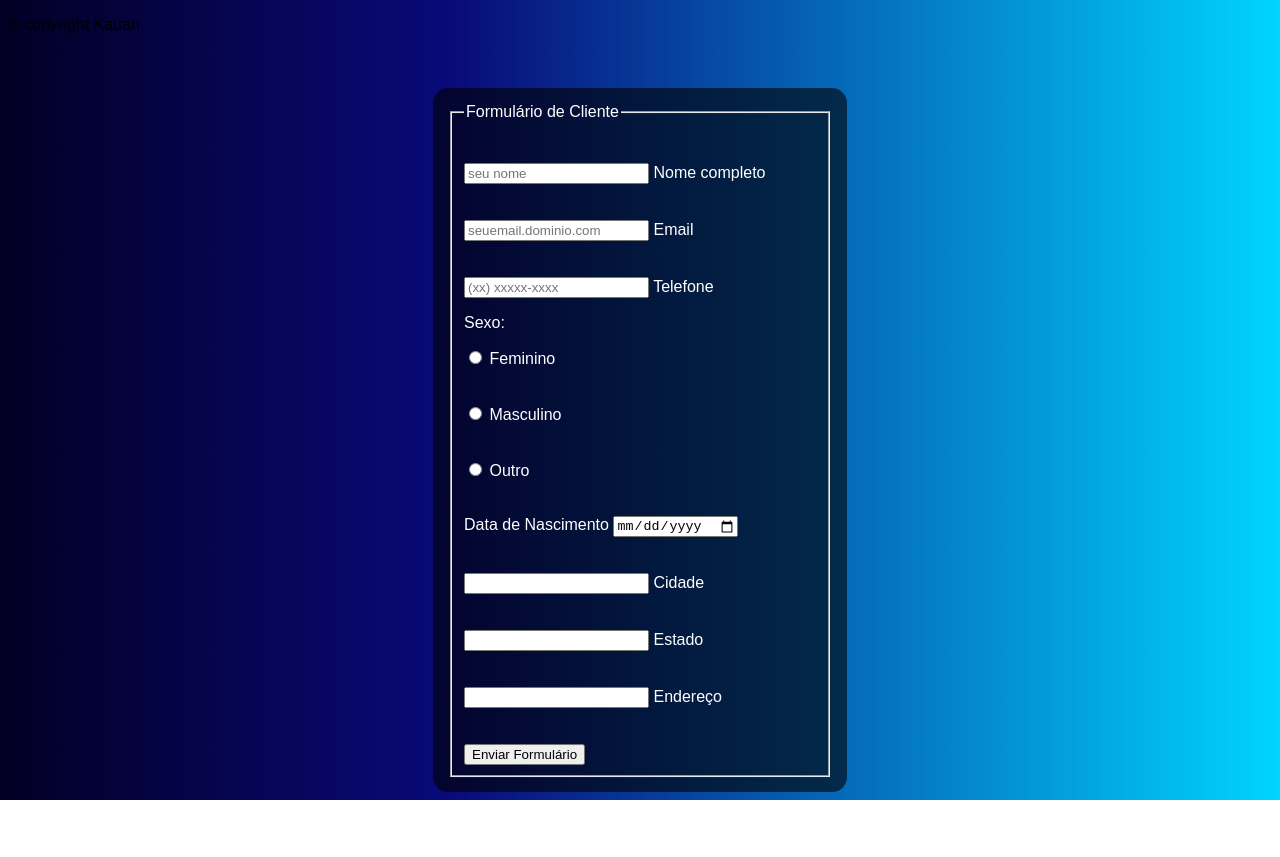
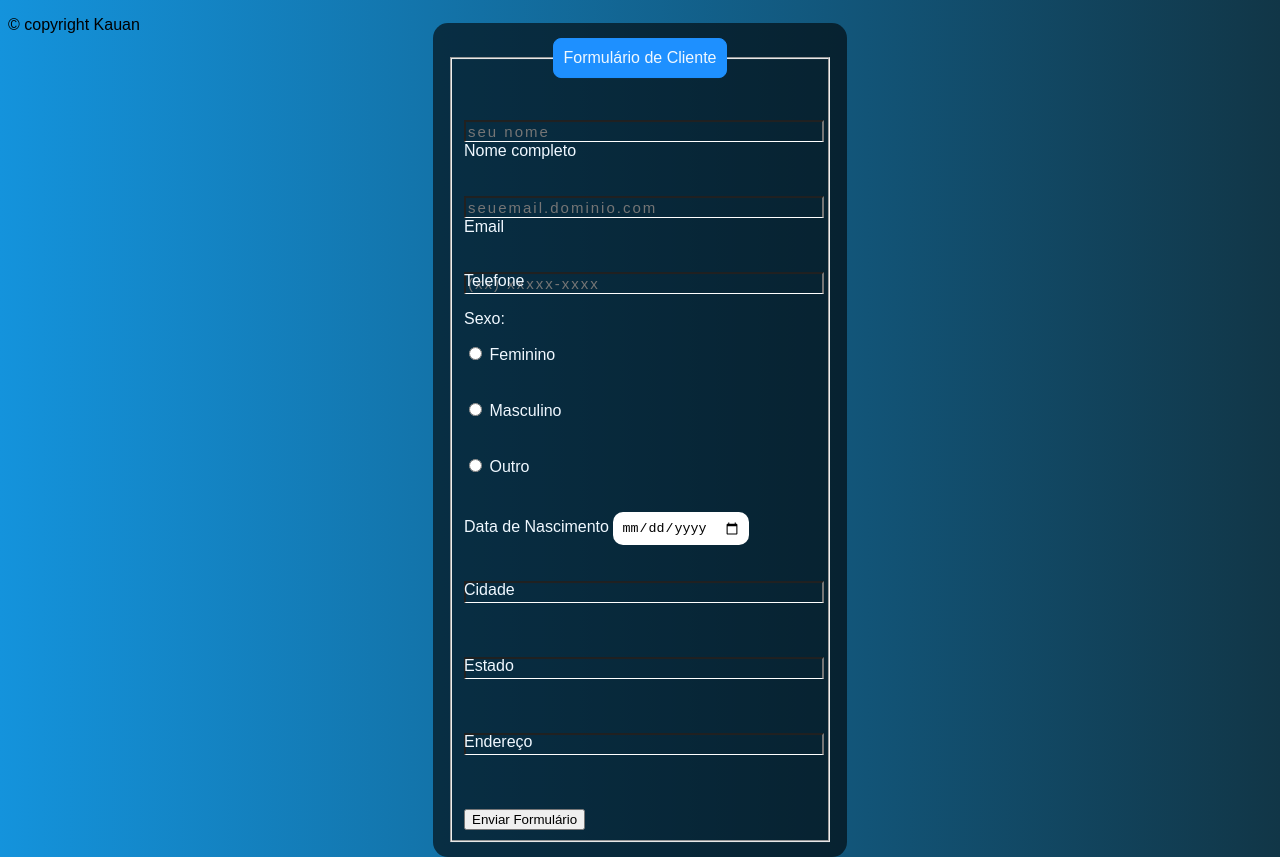
Before and after one commit to mateuszavodini/mateuszavodini, a plain HTML site: page formulario.html in a window 1280 px wide. Before the commit the page ends 800 px from the top, so only its background shows below. Drawn offline with Linux system fonts and the light colour scheme.

Commit message:
Add files via upload

```diff
--- a/formulario.css
+++ b/formulario.css
@@ -1,16 +1,65 @@
 body{
+    font-family: Arial, Helvetica, sans-serif;
+    background-image: linear-gradient(to right, rgb(20, 147, 220), rgb(17, 54, 71));
+    }
 
-    background: linear-gradient(90deg, rgba(2,0,36,1) 0%, rgba(9,9,121,1) 35%, rgba(0,212,255,1) 100%);
-    font-family: Arial, Helvetica, sans-serif;
-}
 .box{
-    color:white;
+    color: aliceblue;
     position: absolute;
-    top:55%;
+    top: 55%;
     left: 50%;
     transform: translate(-50%, -50%);
-    background-color: rgba(0,0,0,0.6);
+    background-color: rgba(0, 0, 0, 0.6);
     padding: 15px;
     border-radius: 15px;
     width: 30%;
 }
+legend{
+    border:1px solid dodgerblue;
+    padding: 10px;
+    text-align: center;
+    background-color: dodgerblue;
+    border-radius: 8px;
+}
+.inputBox{
+    position: relative;
+}
+.inputUser{
+    background: none;
+    border-bottom: 1px solid white;
+    outline: none;
+    color:white;
+    font-size: 15px;
+    width: 100%;
+    letter-spacing: 2px;
+}
+
+.labelinput{/*animação das labels - nessa parte, as labels irá se encaixar dentro dos inputs*/
+    position: absolute; /*vai ocupar apenas o elemento dela mesma*/
+    top: 0px;
+    left: 0px;
+    pointer-events: none;/*qualquer luagr que eu clicar dentro do input, ele vai executar ação*/
+    transition: 5px;/*transição - para a criação de efeitos de animação personalizade*/
+
+}
+
+/*Quando clicar no input eu quero que a albel vai para cima do input - por isso a ação é no input*/
+
+.inputUser:focus ~ .labelinput, /*executar uma ação na nossa label*/
+.inputUser:valid ~ .labelinput,{ /*qdo o input tiver válido, eu quero que ele execute essa ação para o label - a informação irá permanecer no input senão
+    irá ficar por cima*/
+    top:20px;
+    font-size: 20px;
+    color: dodgerblue;
+}
+
+#data_nascimento{
+    border: none;
+    padding: 8px;
+    border-radius: 10px;
+    outline: none;
+}
+
+#enviar{
+    background-image: linear-gradient(to right, rgb(0, 92, 192,), rgb);
+}
```
